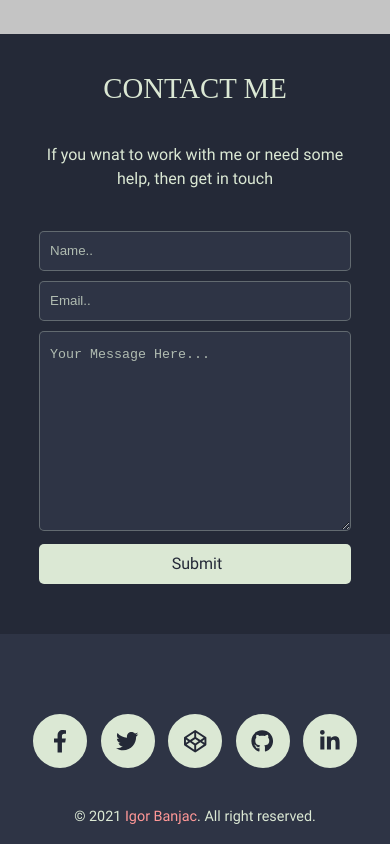
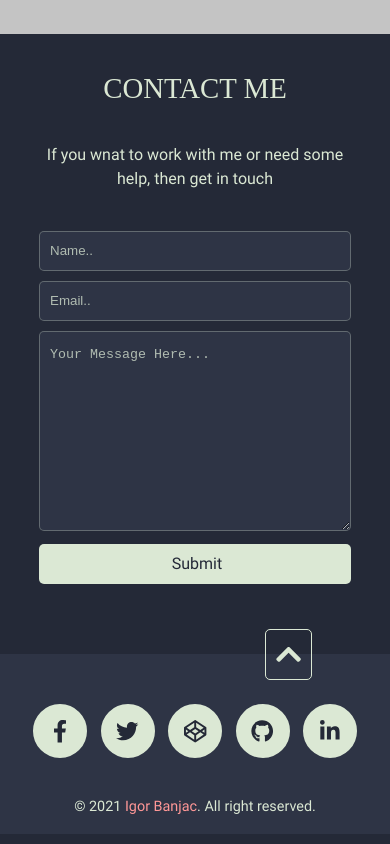
Before and after one commit to igorbanjac91/portfolio-website, a website built with webpack: page dist/index.html in a window 390 px wide. Shown: the part 2693-3537 px from the top of the page. Built offline with nearby package versions, Linux system fonts and the light colour scheme; a web font is replaced by a local one.

Commit message:
finish mobile design

```diff
--- /dev/null
+++ b/src/style/desktop.scss
@@ -0,0 +1,3 @@
+@media (min-width: 850px) {
+
+}
--- a/src/style/main.scss
+++ b/src/style/main.scss
@@ -156,6 +156,11 @@ body {
       width: 100%;
       padding: 10px 20px;
       border-bottom: 1px solid $border-light;
+      transition: color 100ms ease-in-out 0ms;
+    }
+
+    a:hover {
+      color: $contrast;
     }
 
     .fa-chevron-down {
@@ -185,7 +190,7 @@ body {
 /* --------------------- CONTACT --------------------- */
 
 .contact {
-  margin-bottom: 40px;
+  margin-bottom: 60px;
 
   h2 {
     text-transform: uppercase;
@@ -240,7 +245,8 @@ body {
 /* --------------------- CONTACT --------------------- */
 
 .footer {
-  padding-top: 40px;
+  position: relative;
+  padding-top: 10px;
   padding-bottom: 20px;
   background-color: $secondary-dark;
   text-align: center;
@@ -278,6 +284,9 @@ body {
     background-color: $primary-light;
     border-radius: 100%;
     border: 2px solid $primary-light;
+    transition: color 100ms ease-in-out 0ms,
+                border 100ms ease-in-out 0ms,
+                text-shadow 100ms ease-in-out 0ms;
   }
 
   &__icon:hover {
@@ -290,33 +299,27 @@ body {
     0 0 40px $contrast,
     0 0 50px $contrast,
     0 0 60px $contrast,
-    0 0 70px $contrast;
+    0 0 70px $contrast,
+    0 0 90px $contrast,
+    0 0 100px $contrast;
   }
+
 }
 
 
-// .social-icon {
-//   display: flex;
-//   justify-content: center;
-//   align-items: center;
-//   width: 25px;
-//   height: 25px;
-//   font-size: 1.4em;
-//   color: $dark;
-//   background-color: $primary-color;
-//   border-radius: 100%;
-//   border: 2px solid $primary-color;
-// }
+.fa-chevron-up {
+  position: absolute;
+  top: -25px;
+  right: 20%;
+  padding: 10px;
+  font-size: 1.8em;
+  border: 1px solid $primary-light;
+  border-radius: 5px;
+  transition: color 100ms ease-in-out 0ms,
+              background-color 100ms ease-in-out 0ms;
+}
 
-// .social-icon:hover {
-//   border: 2px solid $secondary-color;
-//   color: $secondary-color;
-//   text-shadow:
-//   0 0 10px #fff,
-//   0 0 20px #fff,
-//   0 0 30px $secondary-color,
-//   0 0 40px $secondary-color,
-//   0 0 50px $secondary-color,
-//   0 0 60px $secondary-color,
-//   0 0 70px $secondary-color;
-// }
+.fa-chevron-up:hover {
+  color: $primary-dark;
+  background-color: $contrast;
+}
--- /dev/null
+++ b/src/style/tablet.scss
@@ -0,0 +1,3 @@
+@media (min-width: 550px) {
+
+}
```
Also changed, not shown: README.md (added), dist/index.html.
